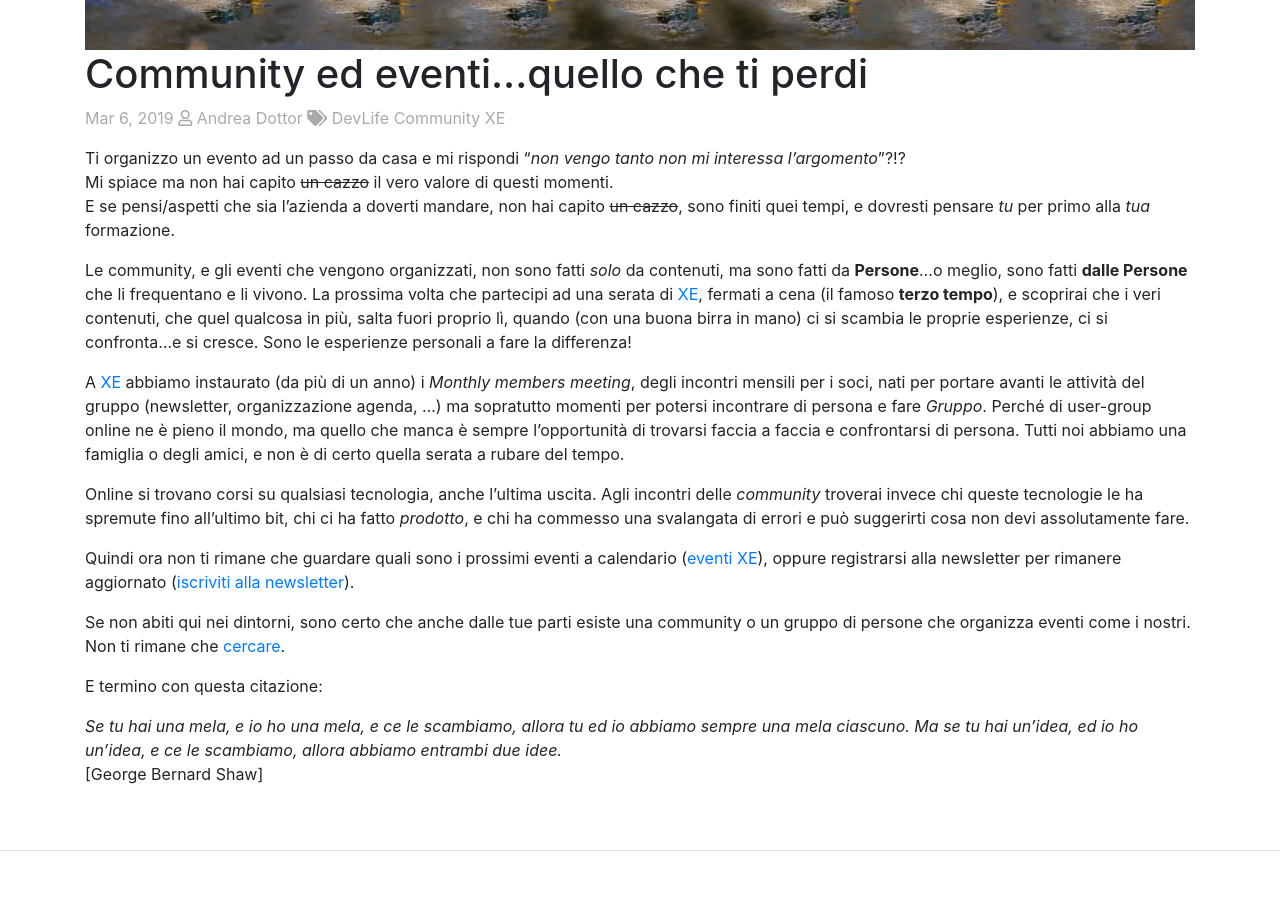
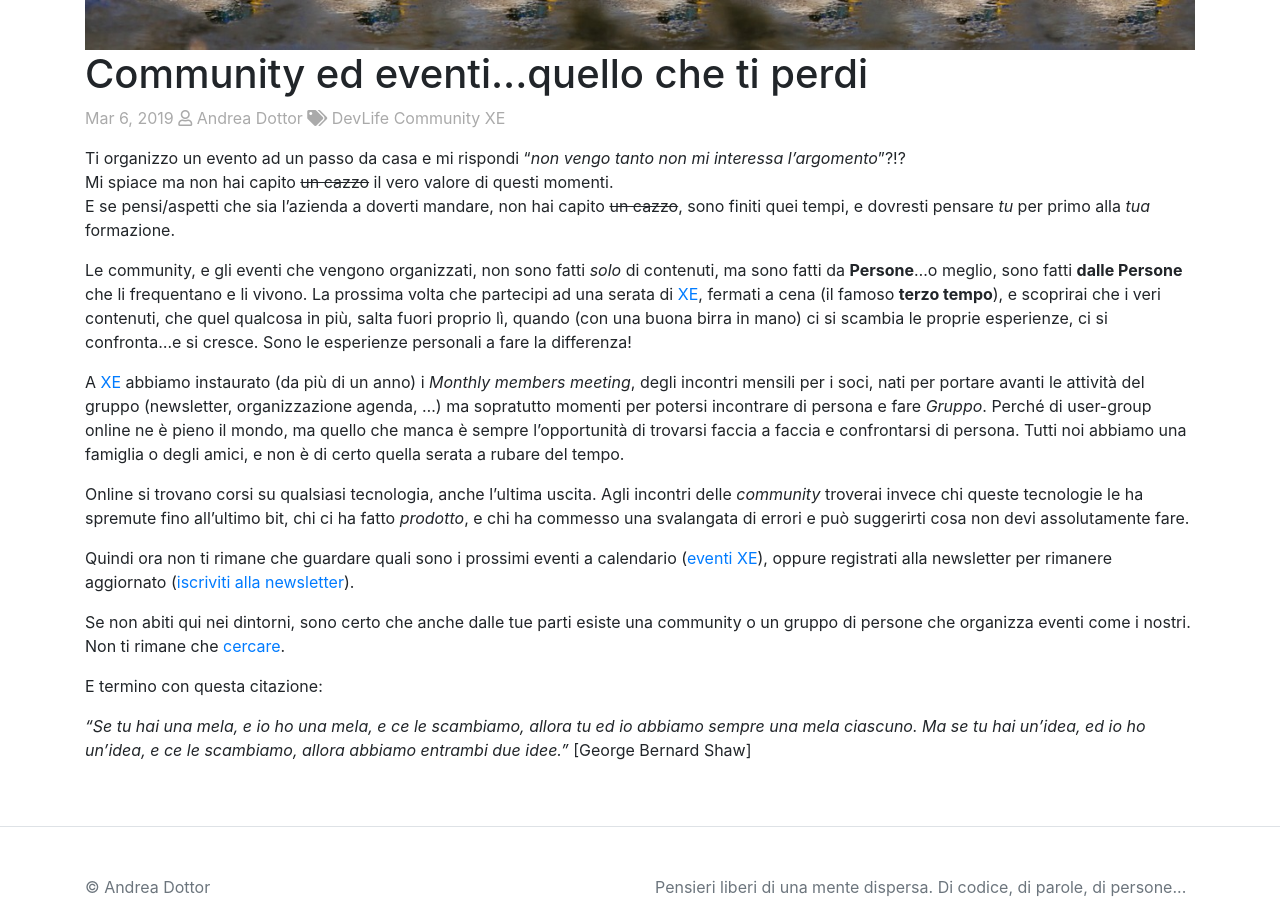
Before and after one commit to andreadottor/abc.dottor.net, a Jekyll site: the page built from _posts/2019-03-06-community-ed-eventi-quello-che-ti-perdi.md, in a window 1280 px wide and 900 px high, scrolled down 452 px. Built offline with Jekyll 4.4.1, drawn with Linux system fonts in a browser that asks for light colours; comment, search, counter and statistics services are not loaded.

Commit message:
Update 2019-03-06-community-ed-eventi-quello-che-ti-perdi.md

```diff
--- a/_posts/2019-03-06-community-ed-eventi-quello-che-ti-perdi.md
+++ b/_posts/2019-03-06-community-ed-eventi-quello-che-ti-perdi.md
@@ -9,7 +9,7 @@ tags: [DevLife, Community, XE]
 
 Ti organizzo un evento ad un passo da casa e mi rispondi “*non vengo tanto non mi interessa l’argomento*”?!?<br />Mi spiace ma non hai capito ~~un cazzo~~ il vero valore di questi momenti.<br />E se pensi/aspetti che sia l'azienda a doverti mandare, non hai capito ~~un cazzo~~, sono finiti quei tempi, e dovresti pensare *tu* per primo alla *tua* formazione.
 
-Le community, e gli eventi che vengono organizzati, non sono fatti *solo* da contenuti, ma sono fatti da **Persone**...o meglio, sono fatti **dalle Persone** che li frequentano e li vivono.
+Le community, e gli eventi che vengono organizzati, non sono fatti *solo* di contenuti, ma sono fatti da **Persone**...o meglio, sono fatti **dalle Persone** che li frequentano e li vivono.
 <!--more-->
 La prossima volta che partecipi ad una serata di [XE](https://www.xedotnet.org), fermati a cena (il famoso **terzo tempo**), e scoprirai che i veri contenuti, che quel qualcosa in più, salta fuori proprio lì, quando (con una buona birra in mano) ci si scambia le proprie esperienze, ci si confronta...e si cresce. Sono le esperienze personali a fare la differenza!
 
@@ -17,10 +17,10 @@ A [XE](https://www.xedotnet.org/) abbiamo instaurato (da più di un anno) i *Mon
 
 Online si trovano corsi su qualsiasi tecnologia, anche l’ultima uscita. Agli incontri delle *community* troverai invece chi queste tecnologie le ha spremute fino all’ultimo bit, chi ci ha fatto *prodotto*, e chi ha commesso una svalangata di errori e può suggerirti cosa non devi assolutamente fare.
 
-Quindi ora non ti rimane che guardare quali sono i prossimi eventi a calendario ([eventi XE](https://www.xedotnet.org/eventi/)), oppure registrarsi alla newsletter per rimanere aggiornato ([iscriviti alla newsletter](https://www.xedotnet.org/#newsletter)).
+Quindi ora non ti rimane che guardare quali sono i prossimi eventi a calendario ([eventi XE](https://www.xedotnet.org/eventi/)), oppure registrati alla newsletter per rimanere aggiornato ([iscriviti alla newsletter](https://www.xedotnet.org/#newsletter)).
 
 Se non abiti qui nei dintorni, sono certo che anche dalle tue parti esiste una community o un gruppo di persone che organizza eventi come i nostri. Non ti rimane che [cercare](https://www.google.it/).
 
 E termino con questa citazione:
 
->*Se tu hai una mela, e io ho una mela, e ce le scambiamo, allora tu ed io abbiamo sempre una mela ciascuno. Ma se tu hai un'idea, ed io ho un'idea, e ce le scambiamo, allora abbiamo entrambi due idee.* <br />[George Bernard Shaw]
+>*"Se tu hai una mela, e io ho una mela, e ce le scambiamo, allora tu ed io abbiamo sempre una mela ciascuno. Ma se tu hai un'idea, ed io ho un'idea, e ce le scambiamo, allora abbiamo entrambi due idee."* [George Bernard Shaw]
```
